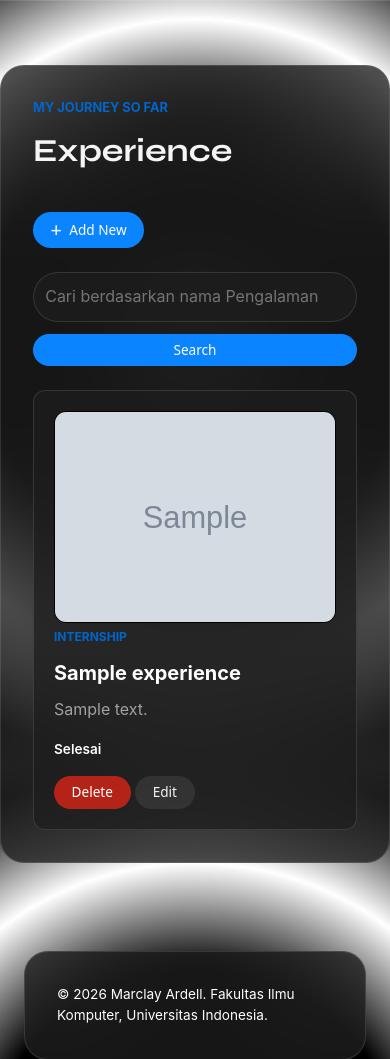
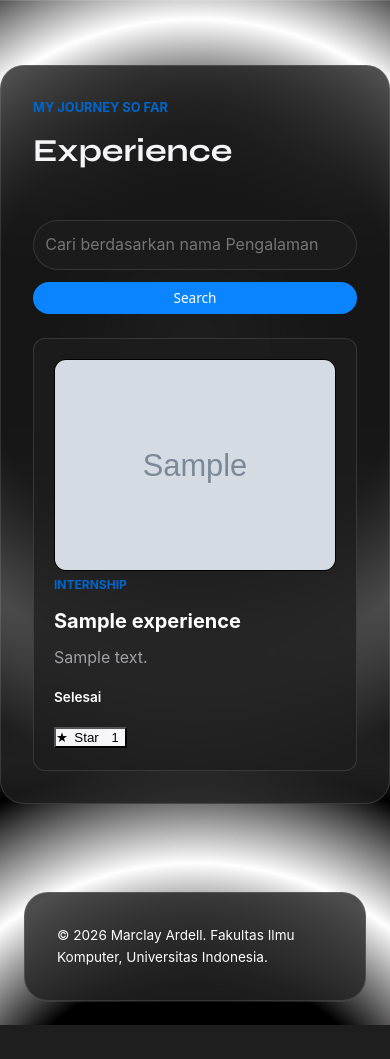
Before and after one commit to kingrdl17/myportofolio, a Django app: page /experience/ in a window 390 px wide; the page is wider, and only the part inside the window is pictured. Shown: the part 80-1139 px from the top of that part. After the commit the page ends 1105 px from the top of that part, so only its background shows below. Run offline with Django 5.2, Linux system fonts and the light colour scheme; tables that the repository leaves empty hold one stand-in row (values such as "Sample post"); grey boxes marked "Sample" are stand-in pictures.

Commit message:
tutorial 04: login-only features, superuser-only features, star system

```diff
--- a/main/models.py
+++ b/main/models.py
@@ -1,5 +1,6 @@
 import uuid
 from django.db import models
+from django.contrib.auth.models import User
 from django.utils import timezone
 
 class Experience(models.Model):
@@ -19,6 +20,7 @@ class Experience(models.Model):
     thumbnail = models.URLField(blank=True, null=True)
     started_at = models.DateTimeField(default=timezone.now)
     ended_at = models.DateTimeField(blank=True, null=True)
+    starred_by = models.ManyToManyField(User, related_name="starred_experiences", blank=True)
     def __str__(self):
         return self.title
 
--- a/main/urls.py
+++ b/main/urls.py
@@ -14,7 +14,8 @@ from main.views import (
     edit_experience,
     register,
     login_user,
-    logout_user
+    logout_user,
+    toggle_star
 )
 
 app_name = "main"
@@ -38,4 +39,10 @@ urlpatterns = [
     path("register/", register, name="register"),
     path("login/", login_user, name="login"),
     path("logout/", logout_user, name="logout"),
+
+    path(
+    "experiences/<uuid:experience_id>/star/",
+    toggle_star,
+    name="toggle_star",
+    ),
 ]
--- a/main/views.py
+++ b/main/views.py
@@ -10,10 +10,15 @@ from django.contrib import messages
 from django.contrib.auth import login, logout
 from django.contrib.auth.forms import AuthenticationForm, UserCreationForm
 from django.shortcuts import redirect, render
+import datetime
+from django.contrib.auth.decorators import login_required
+from django.core.exceptions import PermissionDenied
+
 
 # ====================================================================================================== SHOW =====================================================
 
 def show_main(request):
+    last_login = request.COOKIES.get('last_login', 'No login session found.')
     context = {
         "name": "Marclay Ardell",
         "npm": "2506621024",
@@ -21,6 +26,7 @@ def show_main(request):
         "bio": (
             "Passionate computer science student at Universitas Indonesia, with a keen interest in software development and problem-solving. Constantly learning new things and developing my skills."
         ),
+        "last_login": last_login,
     }
     return render(request, "index.html", context)
 
@@ -30,6 +36,18 @@ def show_experience(request):
         "experience_list": Experience.objects.all(),
     }
     return render(request, "experience.html", context)
+
+@login_required(login_url="/login/")
+def toggle_star(request, experience_id):
+    experience = get_object_or_404(Experience, pk=experience_id)
+
+    if request.method == "POST":
+        if request.user in experience.starred_by.all():
+            experience.starred_by.remove(request.user)
+        else:
+            experience.starred_by.add(request.user)
+
+    return redirect("main:show_experience")
 
 def show_education(request):
     json_response = get_education_json(request)
@@ -50,7 +68,11 @@ def show_education(request):
 
 # ====================================================================================================== CREATE =====================================================
 
+@login_required(login_url="/login/")
 def create_education(request):
+    if not request.user.is_superuser:
+        raise PermissionDenied
+
     form = EducationForm(request.POST or None)
 
     if request.method == "POST" and form.is_valid():
@@ -64,7 +86,11 @@ def create_education(request):
     }
     return render(request, "education_form.html", context)
 
+@login_required(login_url="/login/")
 def create_experience(request):
+    if not request.user.is_superuser:
+        raise PermissionDenied
+
     form = ExperienceForm(request.POST or None)
 
     if request.method == "POST" and form.is_valid():
@@ -78,7 +104,11 @@ def create_experience(request):
     }
     return render(request, "experience_form.html", context)
 
+@login_required(login_url="/login/")
 def edit_education(request, education_id):
+    if not request.user.is_superuser:
+        raise PermissionDenied
+
     education = get_object_or_404(Education, pk=education_id)
     form = EducationForm(request.POST or None, instance=education)
 
@@ -94,7 +124,11 @@ def edit_education(request, education_id):
     }
     return render(request, "education_form.html", context)
 
+@login_required(login_url="/login/")
 def edit_experience(request, experience_id):
+    if not request.user.is_superuser:
+        raise PermissionDenied
+
     experience = get_object_or_404(Experience, pk=experience_id)
     form = ExperienceForm(request.POST or None, instance=experience)
 
@@ -112,7 +146,11 @@ def edit_experience(request, experience_id):
 
 # ====================================================================================================== DELETE =====================================================
 
+@login_required(login_url="/login/")
 def delete_education(request, education_id):
+    if not request.user.is_superuser:
+        raise PermissionDenied
+
     education = get_object_or_404(Education, pk=education_id)
 
     if request.method == "POST":
@@ -122,7 +160,11 @@ def delete_education(request, education_id):
 
     return redirect("main:show_education")
 
+@login_required(login_url="/login/")
 def delete_experience(request, experience_id):
+    if not request.user.is_superuser:
+        raise PermissionDenied
+
     experience = get_object_or_404(Experience, pk=experience_id)
 
     if request.method == "POST":
@@ -173,16 +215,20 @@ def login_user(request):
     form = AuthenticationForm(request, data=request.POST or None)
 
     if request.method == "POST" and form.is_valid():
-        login(request, form.get_user())
-        return redirect("main:show_main")
+        user = form.get_user()
+        login(request, user)
+        response = redirect("main:show_main")
+        response.set_cookie('last_login', datetime.datetime.now().strftime('%Y-%m-%d %H:%M:%S'))
+        return response
 
     context = {
-        "name": "Burhan",
+        "name": "Clay",
         "form": form,
     }
-
     return render(request, "login.html", context)
 
 def logout_user(request):
     logout(request)
-    return redirect("main:show_main")
+    response = redirect("main:show_main")
+    response.delete_cookie('last_login')
+    return response
--- a/static/css/style.css
+++ b/static/css/style.css
@@ -700,4 +700,26 @@ nav a:hover {
         text-align: center;
     }
 
+    .star-form {
+    display: inline;
 }
+
+.button-star {
+    display: inline-flex;
+    align-items: center;
+    gap: 0.4rem;
+    background: var(--ink);
+}
+
+.button-star.is-starred {
+    background: var(--accent);
+}
+
+.star-count {
+    padding: 0.05rem 0.4rem;
+    border-radius: 999px;
+    background: rgba(255, 255, 255, 0.25);
+    font-size: 0.8rem;
+}
+
+}
--- /dev/null
+++ b/templates/components/experience_star.html
@@ -0,0 +1,10 @@
+<form method="post" action="{% url 'main:toggle_star' experience.id %}" class="star-form">
+    {% csrf_token %}
+    <button type="submit"
+            class="button button-star{% if user in project.starred_by.all %} is-starred{% endif %}"
+            title="{% if project.starred_by.all %}Dibintangi oleh {{ experience.starred_by.all|join:', ' }}{% else %}Be the first to star this{% endif %}">
+        <span aria-hidden="true">★</span>
+        {% if user in experience.starred_by.all %}Unstar{% else %}Star{% endif %}
+        <span class="star-count">{{ experience.starred_by.count }}</span>
+    </button>
+</form>
--- a/templates/education.html
+++ b/templates/education.html
@@ -9,11 +9,13 @@
                 <p class="section-kicker">Academic background</p>
                 <div class="education-header">
                     <h1>Education</h1>
+                    {% if user.is_superuser %}
                     <a href="{% url 'main:create_education' %}"
                        class="button-action">
                         <span aria-hidden="true">+</span>
                         Add New
                     </a>
+                    {% endif %}
                 </div>
                 <form method="get"
                       action="{% url 'main:show_education' %}"
@@ -49,6 +51,7 @@
                                     {{ education.ended_at|date:"Y" }}
                                 {% endif %}
                             </p>
+                            {% if user.is_superuser %}
                             <div class="education-card-actions">
                                 <div class="education-actions">
                                     <button type="button"
@@ -65,6 +68,7 @@
                                 </div>
                             </div>
                             {% include "components/education_delete_modal.html" with education=education %}
+                            {% endif %}
                         </article>
                     {% empty %}
                         {% if title_query %}
--- a/templates/experience.html
+++ b/templates/experience.html
@@ -7,11 +7,13 @@
 
             <div class="education-header">
             <h1>Experience</h1>
+            {% if user.is_superuser %}
             <a href="{% url 'main:create_experience' %}"
                 class="button-action">
                 <span aria-hidden="true">+</span>
                 Add New
             </a>
+            {% endif %}
             </div>
 
             <form method="get"
@@ -47,6 +49,8 @@
                         {% else %}
                             <p class="experience-status">Selesai</p>
                         {% endif %}
+                        {% include "components/experience_star.html" with project=project %}
+                        {% if user.is_superuser %}
                         <div class="experience-card-actions">
                             <div class="experience-actions">
                                     <button type="button"
@@ -62,6 +66,7 @@
                                     </a>
                                 </div>
                             {% include "components/experience_delete_modal.html" with experience=experience %}
+                        {% endif %}
                     </article>
                 {% empty %}
                     <p class="empty-state">
--- a/templates/index.html
+++ b/templates/index.html
@@ -28,6 +28,10 @@
                             <dt>Program</dt>
                             <dd>{{ study_program }}</dd>
                         </div>
+                        <div class="meta-row">
+                            <dt>Last login session</dt>
+                            <dd>{{ last_login }}</dd>
+                        </div>
                     </dl>
                     <div class="social-links">
                         <a href="https://github.com/kingrdl17" class="button-neutral">GitHub</a>
```
Also changed, not shown: main/migrations/0006_experience_starred_by.py (added).
